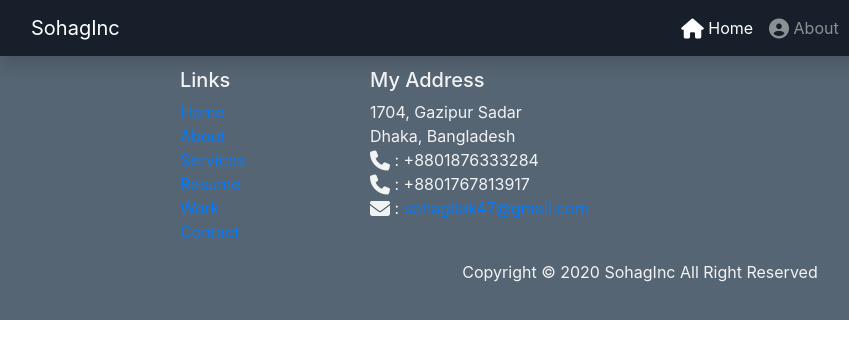
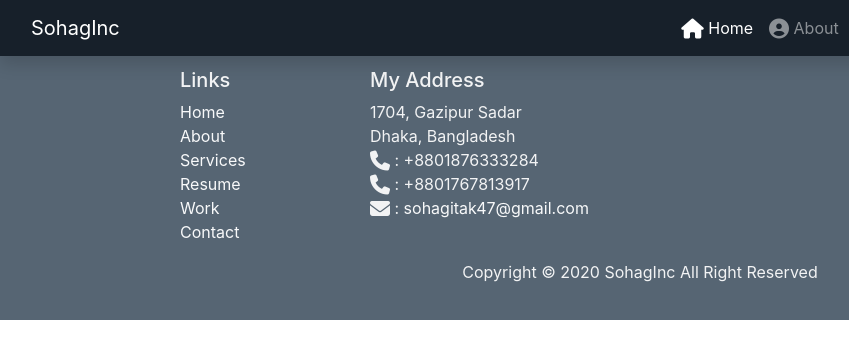
Before and after one commit to sohag47/Portfolio_Sohag, a plain HTML site: page index.html in a window 1280 px wide. Shown: the full height of the page, 0-849 px from the left. Drawn offline with nearby package versions, Linux system fonts and the light colour scheme.

Commit message:
3rd commit change footer link  text color

```diff
--- a/index.html
+++ b/index.html
@@ -87,13 +87,13 @@
           <div class="row">
             <div class="col-4 offset-1 col-sm-2">
               <h5>Links</h5>
-              <ul class="list-unstyled">
-                <li><a href="./index.html">Home</a></li>
-                <li><a href="#">About</a></li>
-                <li><a href="#">Services</a></li>
-                <li><a href="#">Resume</a></li>
-                <li><a href="#">Work</a></li>
-                <li><a href="#">Contact</a></li>
+              <ul class="list-unstyled ">
+                <li><a href="./index.html" class="text-light">Home</a></li>
+                <li><a href="#" class="text-light">About</a></li>
+                <li><a href="#" class="text-light">Services</a></li>
+                <li><a href="#" class="text-light">Resume</a></li>
+                <li><a href="#" class="text-light">Work</a></li>
+                <li><a href="#" class="text-light">Contact</a></li>
               </ul>
             </div>
             <div class="col-7 col-sm-5">
@@ -103,7 +103,7 @@
                 Dhaka, Bangladesh<br />
                 <i class="fa fa-phone fa-lg"></i> : +8801876333284<br />
                 <i class="fa fa-phone fa-lg"></i> : +8801767813917<br />
-                <i class="fa fa-envelope fa-lg"></i> : <a href="#">sohagitak47@gmail.com</a>
+                <i class="fa fa-envelope fa-lg"></i> : <a href="#" class="text-light">sohagitak47@gmail.com</a>
               </address>
             </div>
             <div class="col-12 col-sm-4 align-self-center">
```
